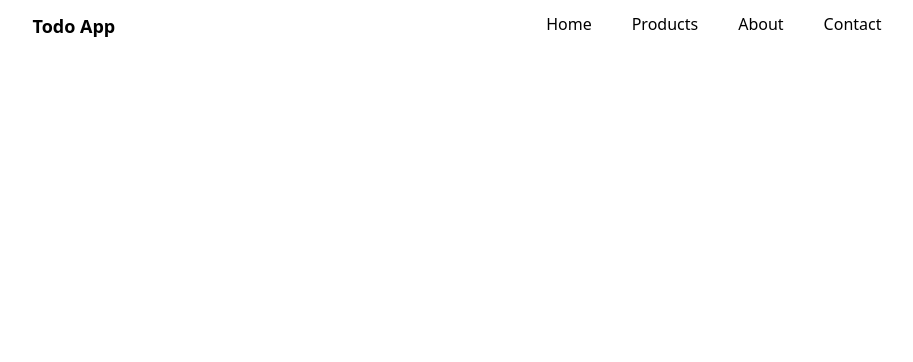
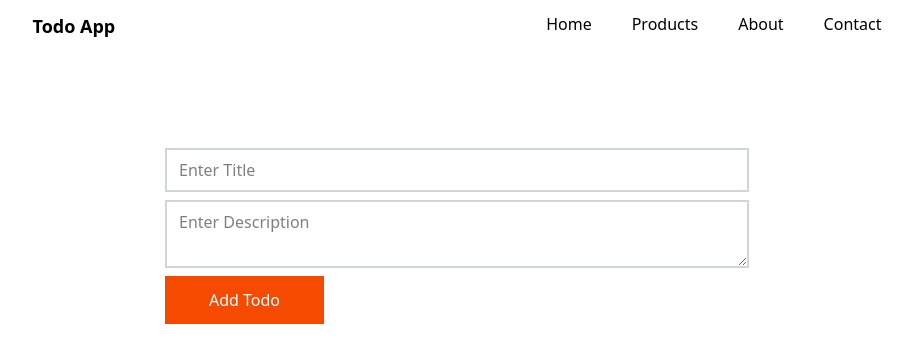
Before and after one commit to naolumer/Next.js-Intro, a Next.js app in the folder fullstack-todoapp/: page / in a window 1280 px wide. Shown: the top 362 px of the page, without its empty margins (183-1096 px from the left). Built offline with nearby package versions, Linux system fonts and the light colour scheme.

Commit message:
added inputs and submit button

```diff
--- a/fullstack-todoapp/app/page.js
+++ /dev/null
@@ -1,6 +0,0 @@
-
-export default function Home() {
-  return (
-    <></>
-  );
-}
--- /dev/null
+++ b/fullstack-todoapp/app/page.jsx
@@ -0,0 +1,12 @@
+
+export default function Home() {
+  return (
+    <>
+      <form className="flex items-start flex-col gap-2 w-[80%] max-w-[600px] mt-24 px-2 mx-auto">
+        <input type="text" name="title" placeholder="Enter Title" className="px-3 py-2 border-2 border-gray-300 w-full"/>
+        <textarea name="description" placeholder="Enter Description" className="px-3 py-2 border-2 border-gray-300 w-full" id=""></textarea>
+        <button type="submit" className="bg-orange-600 py-3 px-11 text-white">Add Todo</button>
+      </form>
+    </>
+  );
+}
```
